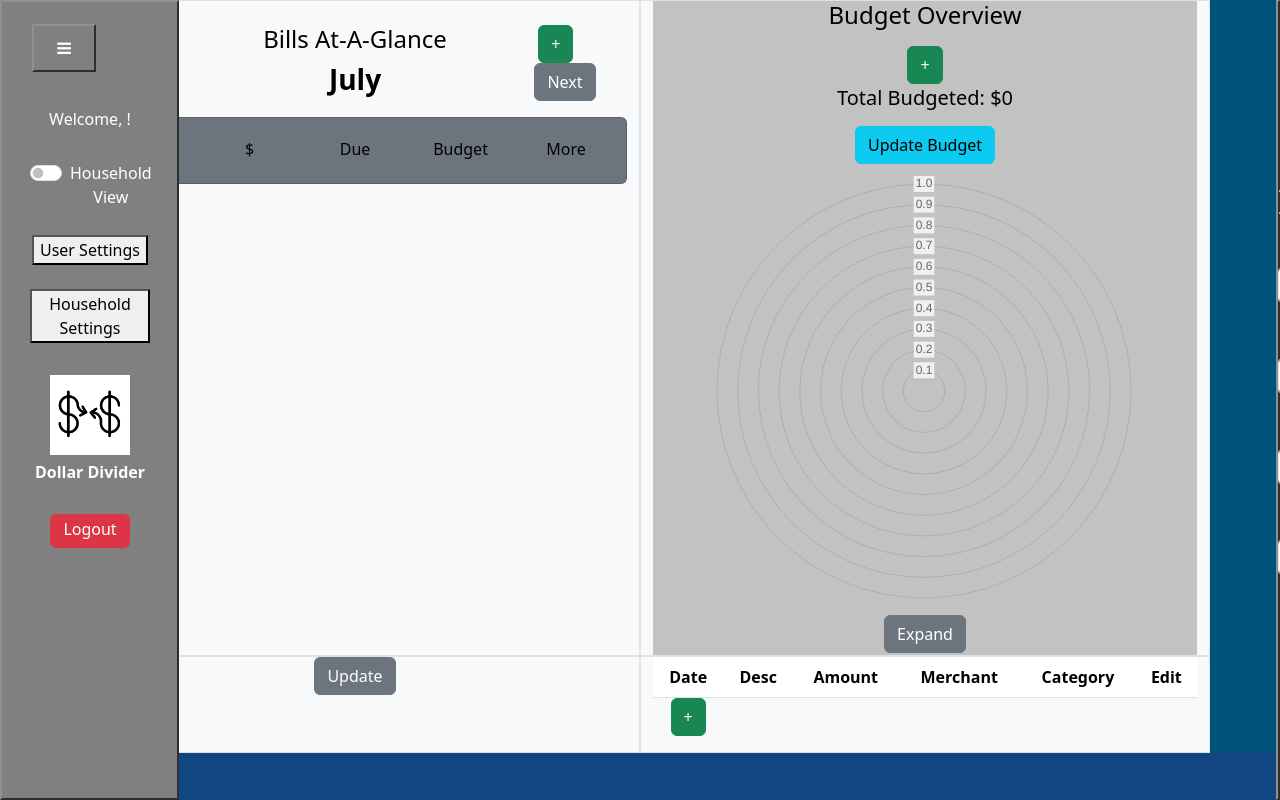
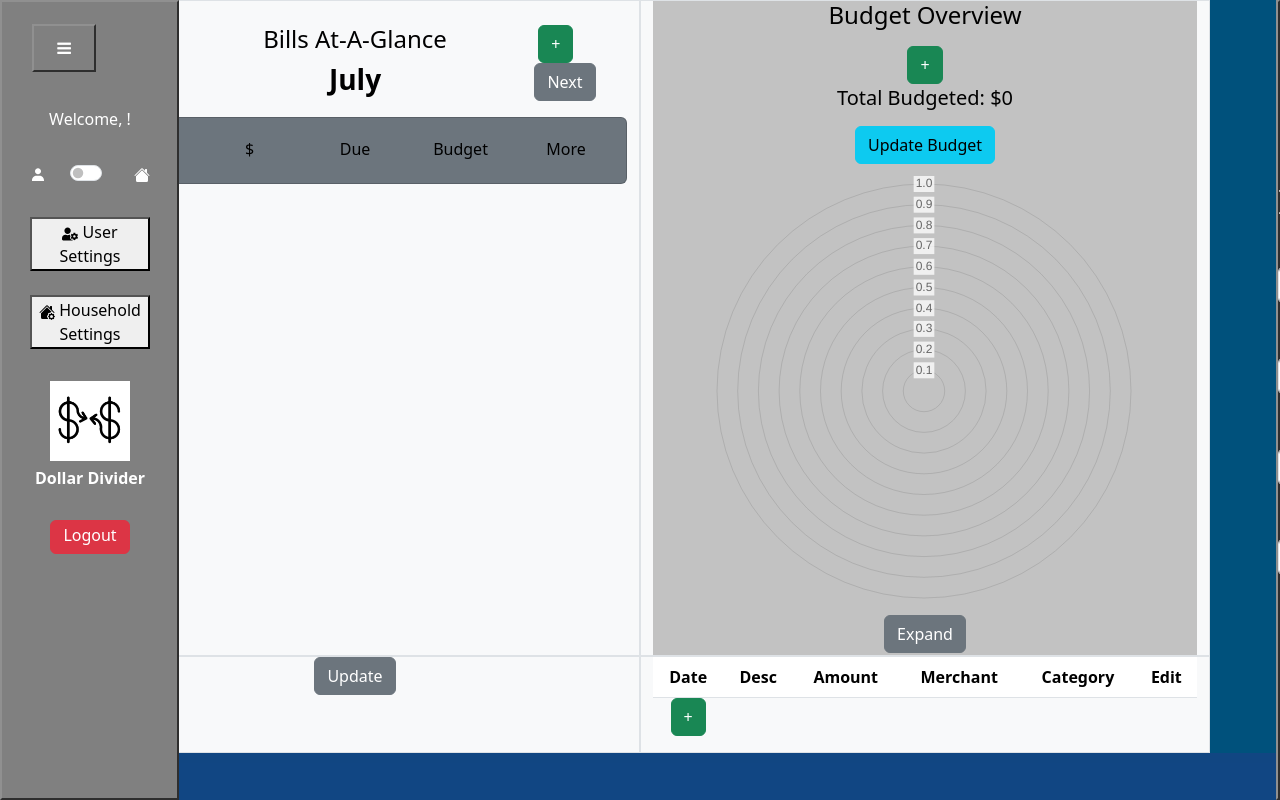
Before and after one commit to nisequence/Dollar-Divider, a React (Create React App) app in the folder client/dollar-divider/: page /dashboard in a window 1280 px wide. Both pictures are taken after a click on the button 64 px from the left and 48 px from the top of the page. Built offline with nearby package versions, Linux system fonts and the light colour scheme.

Commit message:
added icons to left sidebar and to householdSettings/member view - NS

```diff
--- a/client/dollar-divider/src/components/dashboard/sidebar/Sidebar.jsx
+++ b/client/dollar-divider/src/components/dashboard/sidebar/Sidebar.jsx
@@ -17,6 +17,8 @@ import {
   Button,
   // NavLink,
 } from "reactstrap";
+import { BsHouseGearFill } from "react-icons/bs";
+import { FaUserCog } from "react-icons/fa";
 // import GetAll from "../accounts/getAll/GetAll";
 // import EditBudgets from "../budgets/EditBudgets";
 import Toggle from "../sidebar/Toggle/Toggle";
@@ -194,12 +196,12 @@ export default function Sidebar(props) {
 
   let householdSettings = (
     <button onClick={toggleHouseholdSettingsMenu} id="householdSettingsButton">
-      Household Settings
+      <BsHouseGearFill /> Household Settings
     </button>
   );
   let userSettings = (
     <button onClick={toggleUserSettingsMenu} id="userSettingsButton">
-      User Settings
+      <FaUserCog /> User Settings
     </button>
   );
 
--- a/client/dollar-divider/src/components/dashboard/sidebar/Toggle/Toggle.jsx
+++ b/client/dollar-divider/src/components/dashboard/sidebar/Toggle/Toggle.jsx
@@ -1,10 +1,19 @@
 import React, { useState } from "react";
-import { Form, FormGroup, Label, Input } from "reactstrap";
+import { Form, FormGroup, Label, Input, Row, Col } from "reactstrap";
+import { BiSolidUser } from "react-icons/bi";
+import { BsHouseFill } from "react-icons/bs";
 
 function Example({ setView, view }) {
   return (
     <>
       <Form>
+        <Row>
+          <Col>
+            <Label switch>
+              <BiSolidUser />
+            </Label>
+          </Col>
+          <Col>
             <FormGroup switch>
               <Input
                 type="switch"
@@ -13,8 +22,14 @@ function Example({ setView, view }) {
                   setView(!view);
                 }}
               />
-          <Label check>Household View</Label>
             </FormGroup>
+          </Col>
+          <Col>
+            <Label check>
+              <BsHouseFill />
+            </Label>
+          </Col>
+        </Row>
       </Form>
     </>
   );
--- a/client/dollar-divider/src/components/dashboard/sidebar/householdSettings/views/admin/functionality/Delete.jsx
+++ b/client/dollar-divider/src/components/dashboard/sidebar/householdSettings/views/admin/functionality/Delete.jsx
@@ -30,8 +30,7 @@ export default function Delete(props) {
   return (
     <>
       <Button color="danger" onClick={deleteHousehold}>
-        <MdDeleteForever />
-        Delete Household
+        <MdDeleteForever /> Delete Household
       </Button>
     </>
   );
--- a/client/dollar-divider/src/components/dashboard/sidebar/householdSettings/views/admin/functionality/Edit.jsx
+++ b/client/dollar-divider/src/components/dashboard/sidebar/householdSettings/views/admin/functionality/Edit.jsx
@@ -52,8 +52,7 @@ export default function Edit(props) {
   return (
     <div>
       <Button color="warning" onClick={toggle}>
-        <GrEdit />
-        Edit Info
+        <GrEdit /> Edit Info
       </Button>
       <Modal isOpen={modal} toggle={toggle}>
         <ModalHeader toggle={toggle}>Edit Household Info</ModalHeader>
--- a/client/dollar-divider/src/components/dashboard/sidebar/householdSettings/views/admin/functionality/View.jsx
+++ b/client/dollar-divider/src/components/dashboard/sidebar/householdSettings/views/admin/functionality/View.jsx
@@ -137,8 +137,7 @@ export default function View(props) {
               navigator.clipboard.writeText(inviteCode);
             }}
           >
-            <AiFillCopy />
-            Invite Token
+            <AiFillCopy /> Invite Token
           </Button>
         </Col>
         <Col>
--- a/client/dollar-divider/src/components/dashboard/sidebar/householdSettings/views/member/functionality/Leave.jsx
+++ b/client/dollar-divider/src/components/dashboard/sidebar/householdSettings/views/member/functionality/Leave.jsx
@@ -1,5 +1,6 @@
 import React from "react";
 import { Button } from "reactstrap";
+import { BsHouseXFill } from "react-icons/bs";
 
 export default function Leave(props) {
   async function quitHousehold(e) {
@@ -28,7 +29,7 @@ export default function Leave(props) {
   return (
     <>
       <Button color="danger" onClick={quitHousehold}>
-        Leave Household
+        <BsHouseXFill /> Leave
       </Button>
     </>
   );
```
Lines whose indentation alone changed are shown as unchanged.
